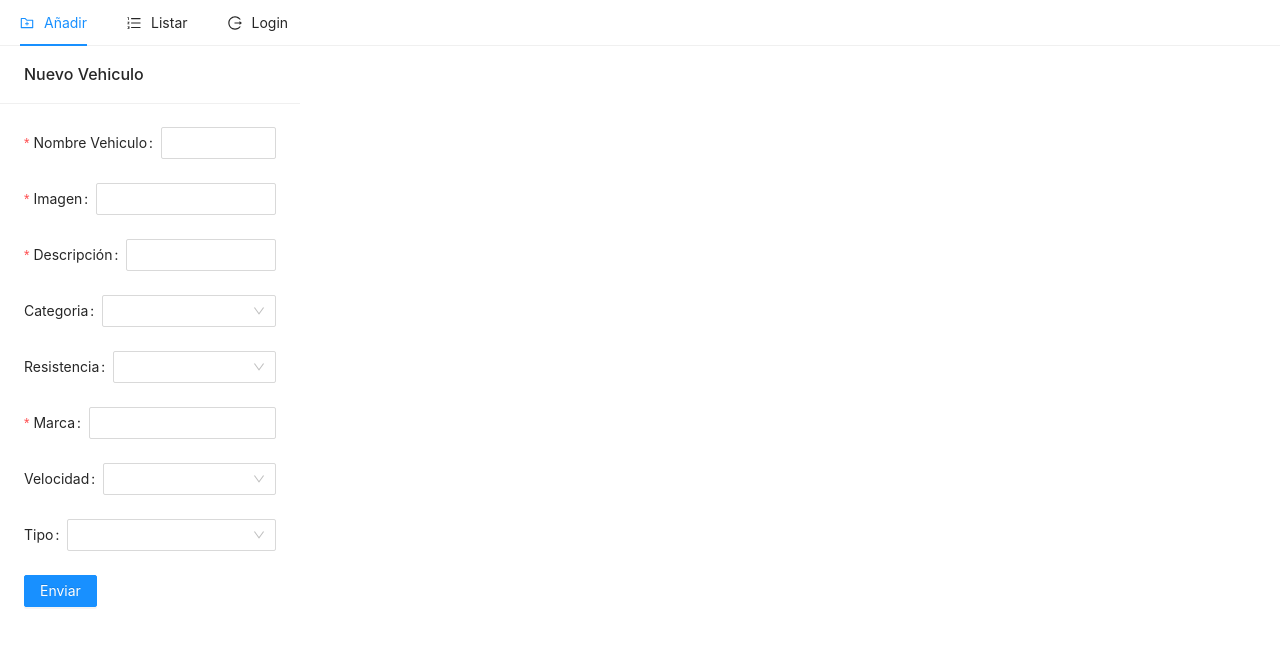
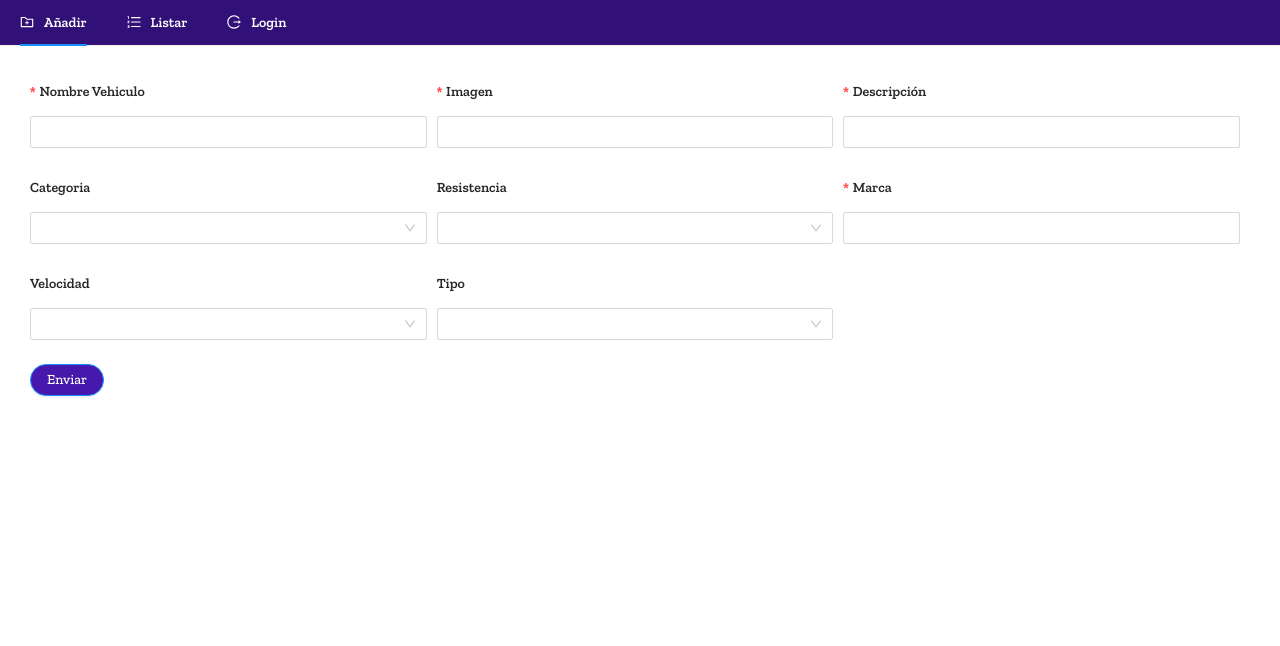
Before and after one commit to junder79/gta-cars-web-react, a React (Create React App) app: page / in a window 1280 px wide. Shown: the top 646 px of the page. Built offline with nearby package versions, Linux system fonts and the light colour scheme.

Commit message:
se añaden nuevos estilos

```diff
--- a/src/App.css
+++ b/src/App.css
@@ -1,3 +1,5 @@
+
+
 .App {
   text-align: center;
 }
--- a/src/App.js
+++ b/src/App.js
@@ -1,7 +1,9 @@
 import logo from './logo.svg';
 import 'antd/dist/antd.css';
+import '../src/assets/css/estilos.css';
+
 import { Menu } from 'antd';
-import {  OrderedListOutlined, FolderAddOutlined,LogoutOutlined } from '@ant-design/icons';
+import { OrderedListOutlined, FolderAddOutlined, LogoutOutlined } from '@ant-design/icons';
 import { BrowserRouter as Router, Switch, Route, Link } from "react-router-dom";
 // Importar componentes
 import Formulario from './componentes/formulario';
@@ -12,19 +14,19 @@ function App() {
 
   return (
     <Router>
-      <Menu mode="horizontal">
-        <Menu.Item key="anadir" icon={<FolderAddOutlined />}>
-          <Link to="/nuevo">Añadir</Link>
+      <Menu mode="horizontal" className="color-navbar">
+        <Menu.Item key="anadir" style={{ color: '#FFF' }} icon={<FolderAddOutlined />}>
+          <Link to="/nuevo" style={{ color: '#FFF' }}>Añadir</Link>
         </Menu.Item>
-        <Menu.Item key="listar" icon={<OrderedListOutlined />}>
-        <Link to="/listar">Listar</Link>
+        <Menu.Item key="listar" style={{ color: '#FFF' }} icon={<OrderedListOutlined />}>
+          <Link to="/listar" style={{ color: '#FFF' }}>Listar</Link>
         </Menu.Item>
-        <Menu.Item key="login" icon={<LogoutOutlined />}>
-        <Link to="/login">Login</Link>
+        <Menu.Item key="login"  style={{ color: '#FFF' }}  icon={<LogoutOutlined />}>
+          <Link to="/login" style={{ color: '#FFF' }}>Login</Link>
         </Menu.Item>
       </Menu>
       <Switch>
-        <Route path="/nuevo">
+        <Route path="/nuevo" >
           <Formulario />
         </Route>
         <Route path="/listar">
--- /dev/null
+++ b/src/assets/css/estilos.css
@@ -0,0 +1,27 @@
+@import url('https://fonts.googleapis.com/css2?family=Zilla+Slab:wght@300;500;600&display=swap');
+
+body {
+    font-family: 'Zilla Slab', serif;
+    font-weight: 600;
+}
+.contenedor {
+    padding: 30px 30px 30px 30px;
+
+
+}
+.input-margin {
+    margin-right: 10px;
+}
+
+.color-navbar {
+    background-color: #311178;
+}
+
+.color-items {
+    color:white;
+}
+
+.color-boton {
+    background-color: #4618AC;
+    color:white;
+}
--- a/src/componentes/formulario.js
+++ b/src/componentes/formulario.js
@@ -2,6 +2,7 @@ import React, { useState } from 'react';
 import 'antd/dist/antd.css';
 import { Form, Input, Button, Select, notification, Row, Col, Card } from 'antd';
 import axios from 'axios';
+import '../assets/css/estilos.css';
 function Formulario() {
 
 
@@ -54,10 +55,9 @@ function Formulario() {
 
     return (
         <>
-            <Row>
-                <Col span={24}>
-                    <div className="site-card-border-less-wrapper">
-                        <Card title="Nuevo Vehiculo" bordered={false} style={{ width: 300 }}>
+
+            <div className="contenedor" >
+
 
                 <Form
 
@@ -66,31 +66,54 @@ function Formulario() {
                     onFinish={onFinish}
                     onFinishFailed={onFinishFailed}
                 >
+
+                    <Row >
+                        <Col xs={24} sm={8}>
+
                             <Form.Item
                                 label="Nombre Vehiculo"
                                 name="nombre"
+                                className="input-margin"
                                 rules={[{ required: true, message: 'Ingresa Nombre' }]}
+                                labelCol={{ span: 24 }}
+                                wrapperCol = {{ span:24 }}
                             >
                                 <Input />
                             </Form.Item>
+                        </Col>
+                        <Col xs={24} sm={8}>
 
                             <Form.Item
                                 label="Imagen"
                                 name="imagen"
+                                className="input-margin"
+                                labelCol={{ span: 24 }}
+                                wrapperCol = {{ span:24 }}
                                 rules={[{ required: true, message: 'Ingrese Imagen' }]}
                             >
                                 <Input />
                             </Form.Item>
-
+                        </Col>
+                        <Col xs={24} sm={8}>
                             <Form.Item
                                 label="Descripción"
                                 name="descripcion"
+                                className="input-margin"
+                                labelCol={{ span: 24 }}
+                                wrapperCol = {{ span:24 }}
                                 rules={[{ required: true, message: 'Ingrese Descripción' }]}
                             >
                                 <Input />
                             </Form.Item>
-                                <Form.Item label="Categoria">
-                                    <Select onChange={(value) => setCategoria(value)} >
+                        </Col>
+                    </Row>
+
+
+
+                    <Row>
+                        <Col xs={24} sm={8}>
+                            <Form.Item label="Categoria"  className="input-margin"   labelCol={{ span: 24 }} wrapperCol = {{ span:24 }}>
+                                <Select  onChange={(value) => setCategoria(value)} >
                                     <Select.Option value="1">Terrestre</Select.Option>
                                     <Select.Option value="2">Marítimo</Select.Option>
                                     <Select.Option value="3">Aereo</Select.Option>
@@ -99,7 +122,9 @@ function Formulario() {
                                     <Select.Option value="6">Motocicletas</Select.Option>
                                 </Select>
                             </Form.Item>
-                                <Form.Item label="Resistencia">
+                        </Col>
+                        <Col xs={24} sm={8}>
+                            <Form.Item label="Resistencia"  className="input-margin"   labelCol={{ span: 24 }}>
                                 <Select onChange={(value) => setResistencia(value)}>
                                     <Select.Option value="1">Mala</Select.Option>
                                     <Select.Option value="2">Buena</Select.Option>
@@ -107,14 +132,23 @@ function Formulario() {
                                     <Select.Option value="4">Aceptable</Select.Option>
                                 </Select>
                             </Form.Item>
+                        </Col>
+                        <Col xs={24} sm={8}>
                             <Form.Item
                                 label="Marca"
                                 name="marca"
+                                className="input-margin"
+                                labelCol={{ span: 24 }}
                                 rules={[{ required: true, message: 'Ingrese Marca' }]}
                             >
                                 <Input />
                             </Form.Item>
-                                <Form.Item label="Velocidad" >
+                        </Col>
+
+                    </Row>
+                    <Row>
+                        <Col xs={24} sm={8}>
+                            <Form.Item label="Velocidad"  className="input-margin"   labelCol={{ span: 24 }} >
                                 <Select onChange={(value) => setVelocidad(value)}>
                                     <Select.Option value="1">Mala</Select.Option>
                                     <Select.Option value="2">Buena</Select.Option>
@@ -122,7 +156,9 @@ function Formulario() {
                                     <Select.Option value="4">Muy Bueno</Select.Option>
                                 </Select>
                             </Form.Item>
-                                <Form.Item label="Tipo">
+                        </Col>
+                        <Col xs={24} sm={8}>
+                            <Form.Item label="Tipo"   className="input-margin"  labelCol={{ span: 24 }}>
                                 <Select onChange={(value) => setTipo(value)}>
                                     <Select.Option value="1">Super</Select.Option>
                                     <Select.Option value="2">Deportivo</Select.Option>
@@ -133,16 +169,20 @@ function Formulario() {
                                     <Select.Option value="7">Race Car</Select.Option>
                                 </Select>
                             </Form.Item>
+                        </Col>
+
+                    </Row>
+
+
                     <Form.Item >
-                                    <Button type="primary" htmlType="submit">
+                        <Button type="primary" className="color-boton" shape="round" htmlType="submit">
                             Enviar
         </Button>
                     </Form.Item>
                 </Form>
-                        </Card>
+
             </div>
-                </Col>
-            </Row>
+
         </>
     )
 }
--- a/src/componentes/listar.js
+++ b/src/componentes/listar.js
@@ -104,9 +104,11 @@ function Listar() {
 
     return (
         <>
-            {
-                estadoCarga ? <Skeleton /> : <Table columns={columns} dataSource={dataVehiculos} />
-            }
+            <div className="contenedor">
+                {
+                    estadoCarga ? <Skeleton /> : <Table columns={columns} dataSource={dataVehiculos} />
+                }
+            </div>
         </>
 
     )
```
Lines whose indentation alone changed are shown as unchanged.
